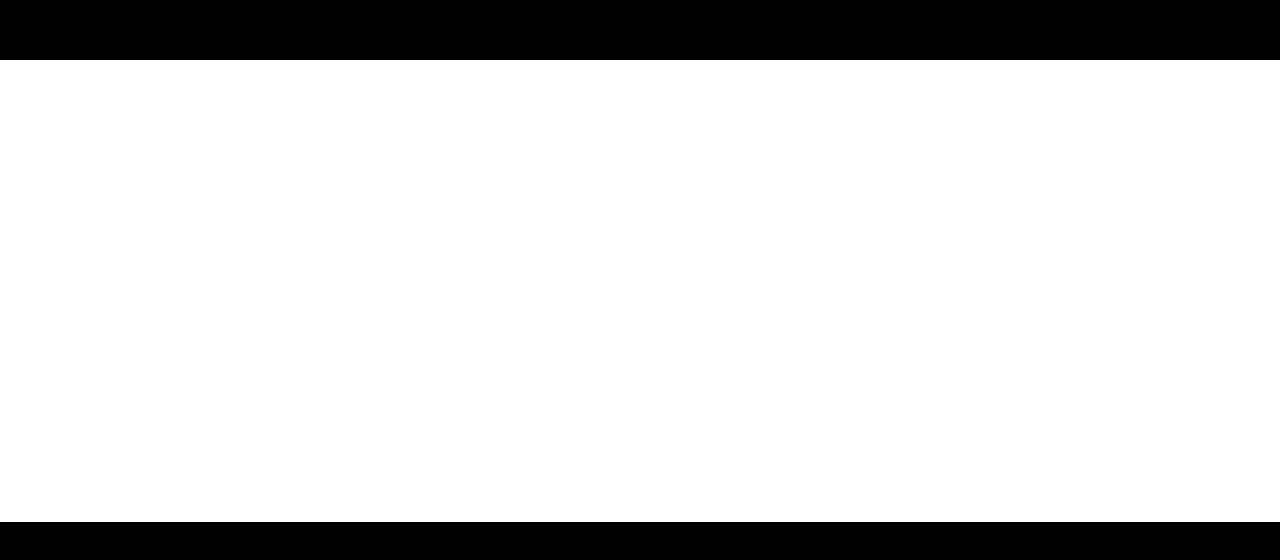
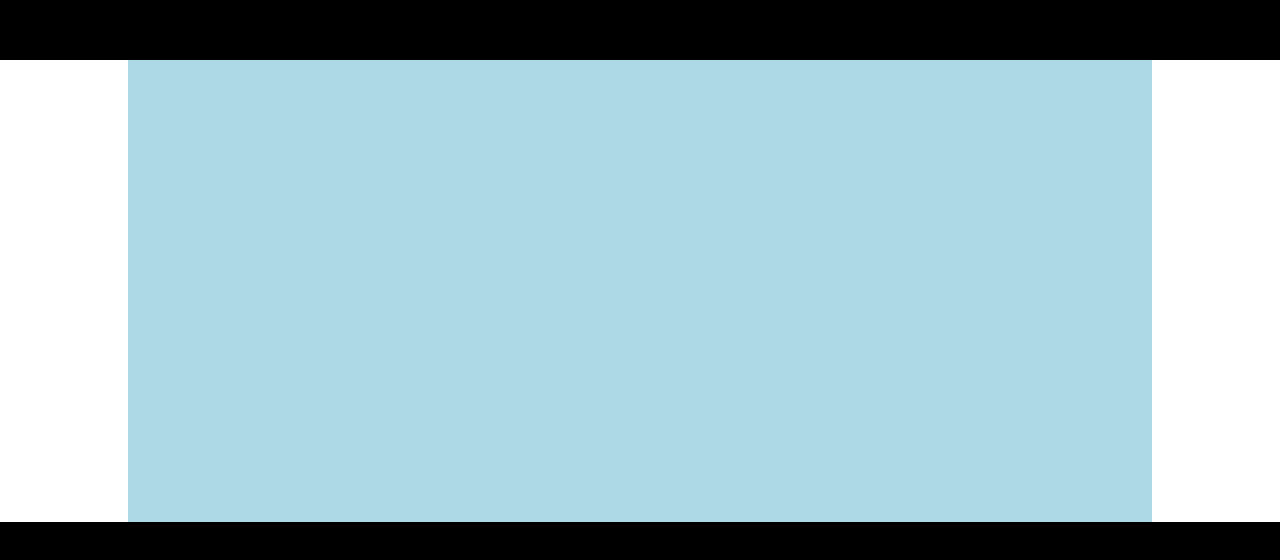
Before and after one commit to codestates-seb/seb41_pre_010, a React (Create React App) app in the folder client/: page /questions in a window 1280 px wide. Shown: the top 560 px of the page. Built offline with nearby package versions, Linux system fonts and the light colour scheme.

Commit message:
[FE Style] 전체 레이아웃 Flex로 변경

```diff
--- a/client/src/Pages/MainPage.js
+++ b/client/src/Pages/MainPage.js
@@ -3,11 +3,16 @@
 
 function MainPage() {
   return (
-    <>
+    <div className="MainPage_Container">
       <header className="Header"></header>
-      <main className="MainPage_Container"></main>
+      <main className="Questions_Container">
+        <div></div>
+        <div></div>
+        <div></div>
+        <div></div>
+      </main>
       <footer className="Footer"></footer>
-    </>
+    </div>
   );
 }
 
--- a/client/src/Pages/Styles/MainPage.css
+++ b/client/src/Pages/Styles/MainPage.css
@@ -1,12 +1,21 @@
+.MainPage_Container {
+  width: 100%;
+  height: 100%;
+  display: flex;
+  flex-direction: column;
+  align-items: center;
+}
+
 .Header {
   width: 100%;
   height: 60px;
   background-color: black;
 }
 
-.MainPage_Container {
-  width: 100%;
+.Questions_Container {
+  width: 1024px;
   height: calc(100vh - 338px);
+  background-color: lightblue;
 }
 
 .Footer {
```
